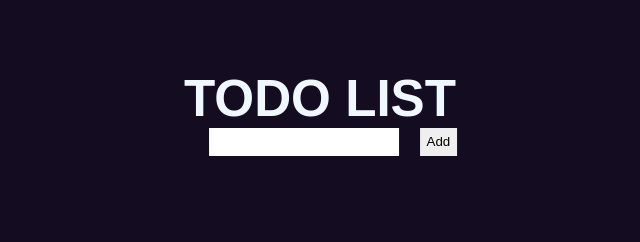
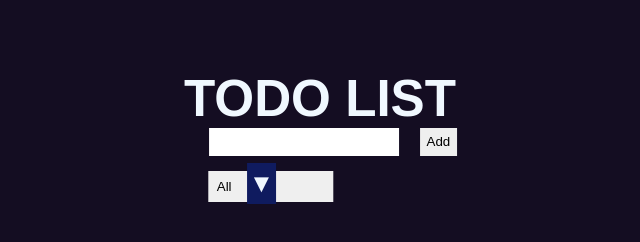
Before and after one commit to DanielNicolae/todo-list, a plain HTML site: page index.html in a window 1280 px wide. Shown: the whole page, without its empty margins (336-976 px from the left). Drawn offline with Linux system fonts and the light colour scheme.

Commit message:
Added a select for a list filter.

```diff
--- a/index.html
+++ b/index.html
@@ -22,6 +22,13 @@
       <form>
         <input type="text" class="todoInput" />
         <button class="todoButton">Add</button>
+        <div class="select">
+          <select name="tasks" class="filterTasks">
+            <option value="all">All</option>
+            <option value="completed">Completed</option>
+            <option value="Uncompleted">Uncompleted</option>
+          </select>
+        </div>
       </form>
       <div class="todoContainer">
         <ul class="todoList"></ul>
--- a/main.js
+++ b/main.js
@@ -1 +1 @@
-(()=>{"use strict";function t(t){const e=t.target;"trashButton"===e.classList[0]&&e.parentElement.remove()}function e(t){const e=t.target;if("completedButton"===e.classList[0]){const t=e.parentElement;"completed"===t.classList[1]?t.classList.remove("completed"):t.classList.add("completed")}}const n=document.querySelector(".todoInput"),s=document.querySelector(".todoButton"),c=document.querySelector(".todoList");s.addEventListener("click",(function(s){s.preventDefault();const o=document.createElement("div");o.classList.add("todoTaskContainer");const a=document.createElement("li");a.classList.add("todoTask"),a.innerText=n.value;const d=document.createElement("button");d.innerHTML='<i class="fas fa-check"></i>',d.classList.add("completedButton"),d.addEventListener("click",e),o.appendChild(d),o.appendChild(a);const l=document.createElement("button");l.innerHTML='<i class="fas fa-trash"></i>',l.classList.add("trashButton"),l.addEventListener("click",t),o.appendChild(l),c.appendChild(o),n.value=""}))})();
+(()=>{"use strict";function t(t){const e=t.target;if("trashButton"===e.classList[0]){const t=e.parentElement;t.classList.add("scaleDown"),t.addEventListener("transitionend",(()=>{t.remove()}))}}function e(t){const e=t.target;if("completedButton"===e.classList[0]){const t=e.parentElement;"completed"===t.classList[1]?t.classList.remove("completed"):t.classList.add("completed")}}const n=document.querySelector(".todoInput"),s=document.querySelector(".todoButton"),c=document.querySelector(".todoList");s.addEventListener("click",(function(s){s.preventDefault();const a=document.createElement("div");a.classList.add("todoTaskContainer");const o=document.createElement("li");o.classList.add("todoTask"),o.innerText=n.value;const d=document.createElement("button");d.innerHTML='<i class="fas fa-check"></i>',d.classList.add("completedButton"),d.addEventListener("click",e),a.appendChild(d),a.appendChild(o);const i=document.createElement("button");i.innerHTML='<i class="fas fa-trash"></i>',i.classList.add("trashButton"),i.addEventListener("click",t),a.appendChild(i),c.appendChild(a),n.value=""}))})();
--- a/style.css
+++ b/style.css
@@ -53,11 +53,36 @@ form .todoButton:active
   background: rgb(253, 203, 146);
 }
 
+.filterTasks
+{
+  border: none;
+  padding: 0.5rem;
+  transform: translateX(5%);
+  -webkit-appearance: none;
+  -moz-appearance: none;
+  appearance: none;
+  outline: none;
+  cursor: pointer;
+  box-shadow: none;
+  width: 7.8rem;
+}
+
+.select::after
+{
+
+  content: "\25BC";
+  transform: translateX(-5rem);
+  padding: 0.1rem;
+  position: absolute;
+  right: 108px;
+  background: rgb(15, 27, 95);
+  pointer-events: none;
+}
+
 .todoList
 {
   list-style: none;
   transform: translateX(3.5%);
-  transition: all 0.5s ease;
 }
 
 .todoList .todoTaskContainer
@@ -65,6 +90,7 @@ form .todoButton:active
   display: flex;
   margin: 0.2em;
   align-items: center;
+  transition: all 0.5s ease;
 }
 
 .completedButton, .trashButton
@@ -93,5 +119,11 @@ form .todoButton:active
 .completed
 {
   text-decoration: line-through;
-  opacity: 0.3;
+  opacity: 0.5;
 }
+
+.scaleDown
+{
+  transform: scale(0.3);
+  opacity: 0;
+}
```
